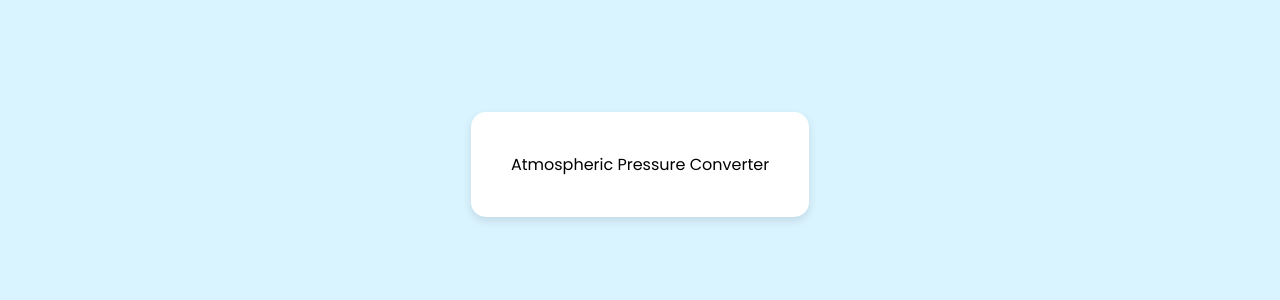
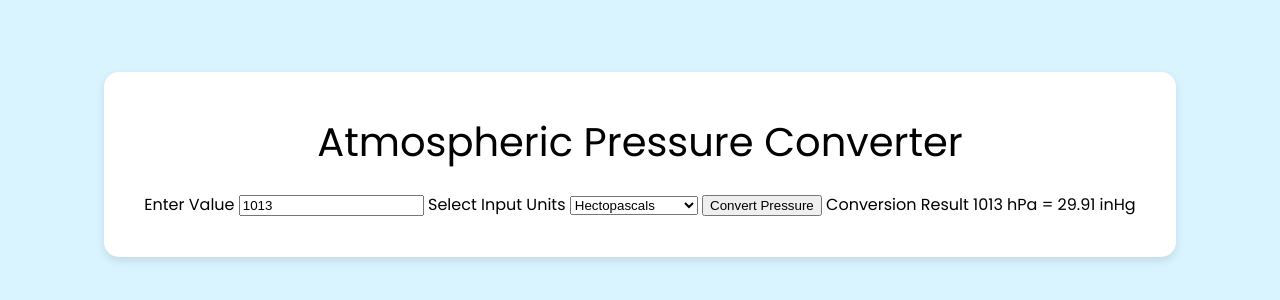
Before and after one commit to jackbash1/METAR-PressureConverter, a plain HTML site: page index.html in a window 1280 px wide. Shown: the part 236-536 px from the top of the page. Drawn offline with Linux system fonts and the light colour scheme.

Commit message:
creating the ui with input/output boxes

```diff
--- a/index.html
+++ b/index.html
@@ -7,8 +7,22 @@
     <link rel="stylesheet" href="styles.css">
 </head>
 <body>
-    <div class="container"?
+    <div class="container">
         <div class="title">Atmospheric Pressure Converter</div>
+        <form class="converter-form" onsubmit="return false;">
+            <label for="pressure-input">Enter Value</label>
+            <input type="text" id="pressure-input" name="pressure-input" value="1013">
+
+            <label for="unit-selection" class="unit-label">Select Input Units</label>
+            <select id="unit-selection" name="unit-selection">
+                <option value="hpa">Hectopascals</option>
+                <option value="inhg">Inches of Mercury</option>
+            </select>
+
+            <button type="button" class="convert-btn" id="convert-btn">Convert Pressure</button>
+            <label for="conversion-output" class="output-label">Conversion Result</label>
+            <output id="conversion-output" name="conversion-output">1013 hPa = 29.91 inHg</output>
+        </form>
     </div>
 </body>
 </html>
```
